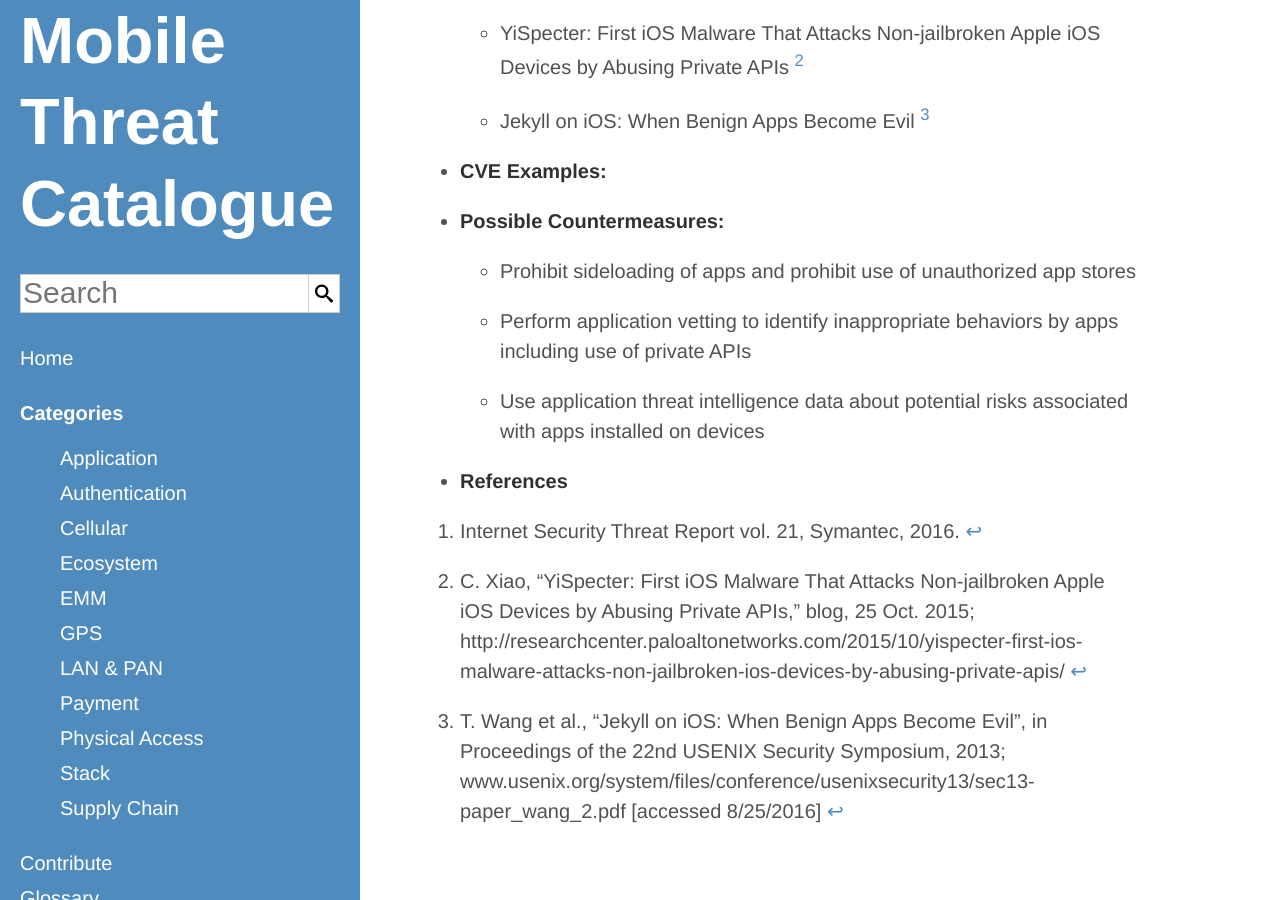
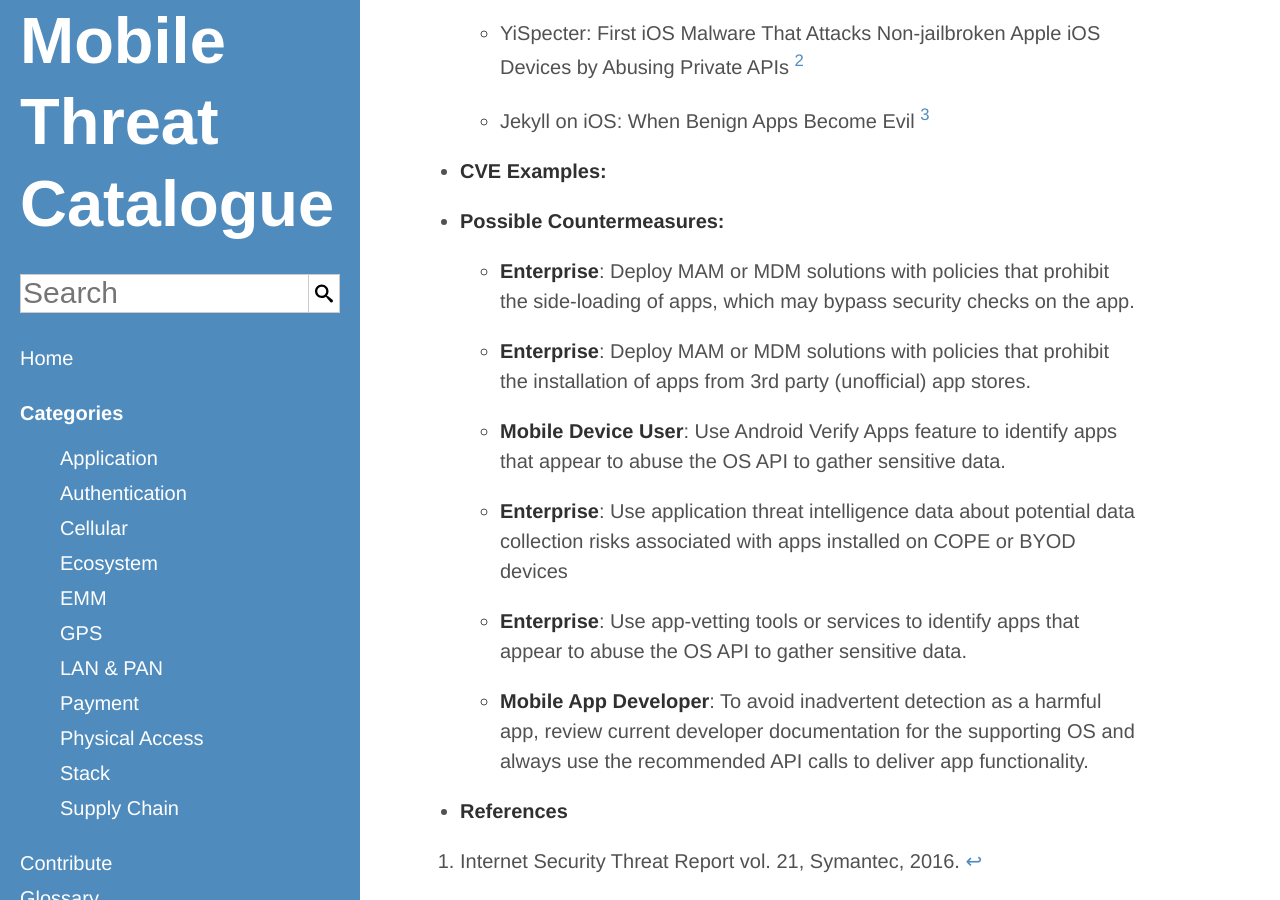
Before and after one commit to usnistgov/mobile-threat-catalogue, a Jekyll site: the page built from _application-threats/APP-33.md, in a window 1280 px wide and 900 px high, scrolled down 582 px. Built offline with Jekyll 4.4.1, drawn with Linux system fonts in a browser that asks for light colours.

Commit message:
#13: update countermeasures and actors

```diff
--- a/_application-threats/APP-33.md
+++ b/_application-threats/APP-33.md
@@ -9,7 +9,16 @@
         - "Jekyll on iOS: When Benign Apps Become Evil [^111]"
     CVEExample:
     PossibleCountermeasures:
-        - "Prohibit sideloading of apps and prohibit use of unauthorized app stores"
-        - "Perform application vetting to identify inappropriate behaviors by apps including use of private APIs"
-        - "Use application threat intelligence data about potential risks associated with apps installed on devices"
+        "Deploy MAM or MDM solutions with policies that prohibit the side-loading of apps, which may bypass security checks on the app.":
+            - Enterprise
+        "Deploy MAM or MDM solutions with policies that prohibit the installation of apps from 3rd party (unofficial) app stores.":
+            - Enterprise
+        "Use Android Verify Apps feature to identify apps that appear to abuse the OS API to gather sensitive data.":
+            - Mobile Device User
+        "Use application threat intelligence data about potential data collection risks associated with apps installed on COPE or BYOD devices":
+            - Enterprise
+        "Use app-vetting tools or services to identify apps that appear to abuse the OS API to gather sensitive data.":
+            - Enterprise
+        "To avoid inadvertent detection as a harmful app, review current developer documentation for the supporting OS and always use the recommended API calls to deliver app functionality.":
+            - Mobile App Developer
 ---
```
